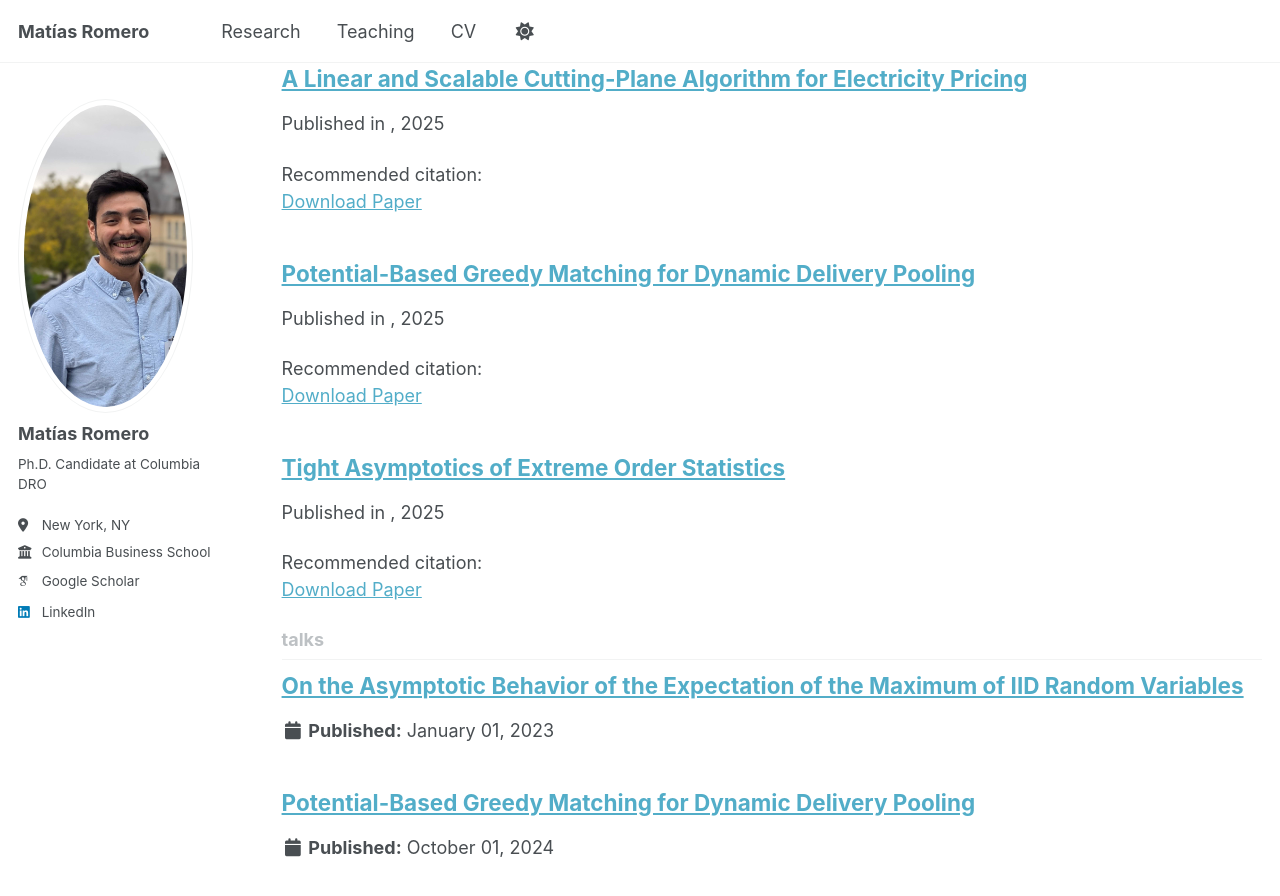
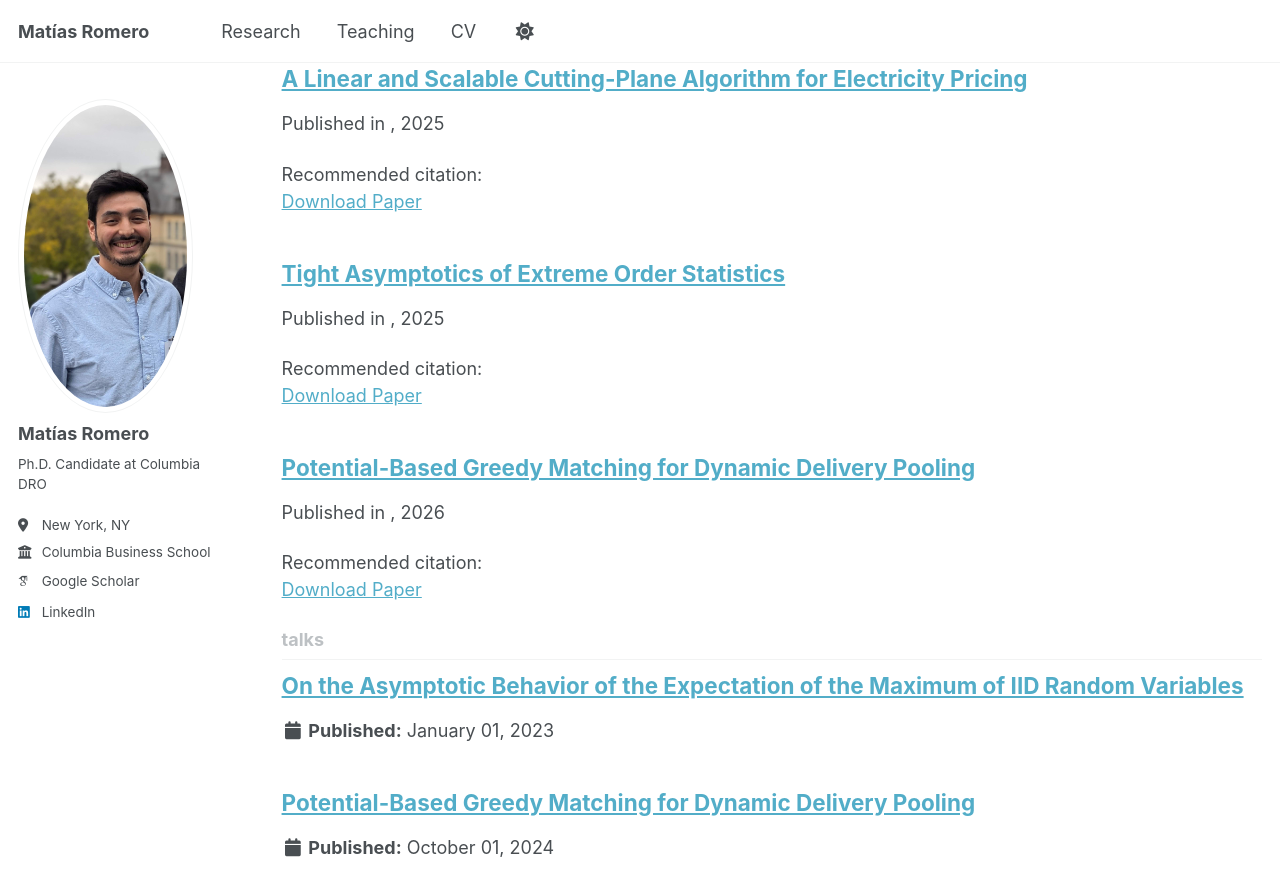
Before and after one commit to MatiRomero/MatiRomero.github.io, a Jekyll site: the page built from _pages/collection-archive.html, in a window 1280 px wide and 900 px high, scrolled down 1477 px. Shown: the top 896 px of the window. Built offline with Jekyll 4.4.1, drawn with Linux system fonts in a browser that asks for light colours; some web fonts are replaced; a script bundle is joined from its source files by our own code; library files that are not in the unit come from our copies.

Commit message:
Change publication date to 2026-01-01
Updated publication date from 2025-12-01 to 2026-01-01.

```diff
--- a/_publications/2025-12-01-potential-based-greedy-matching.md
+++ b/_publications/2025-12-01-potential-based-greedy-matching.md
@@ -4,7 +4,7 @@ collection: publications
 category: published
 permalink: /publication/2025-12-01-potential-based-greedy-matching
 excerpt: ''
-date: 2025-12-01
+date: 2026-01-01
 venue: ''
 coauthors: 'Hongyao Ma and Will Ma'
 journal: 'Journal Version Submitted'
```
